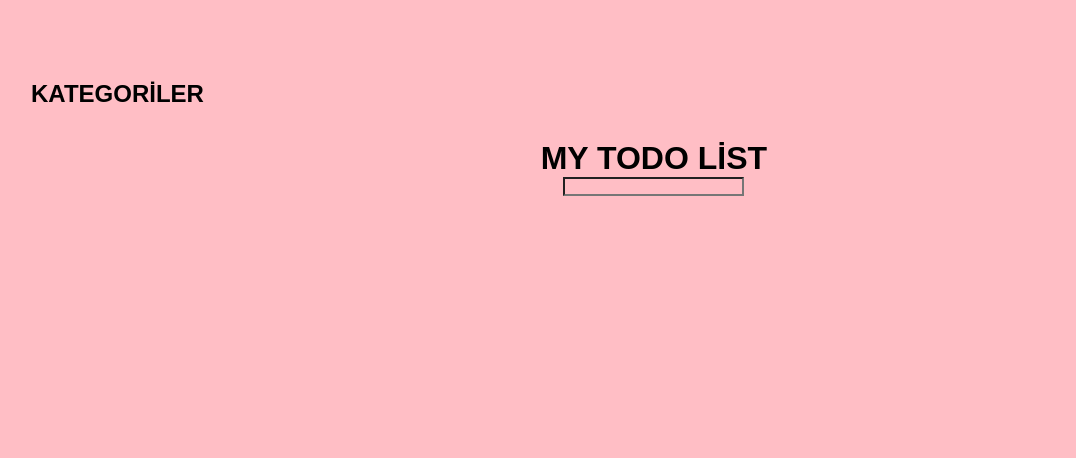
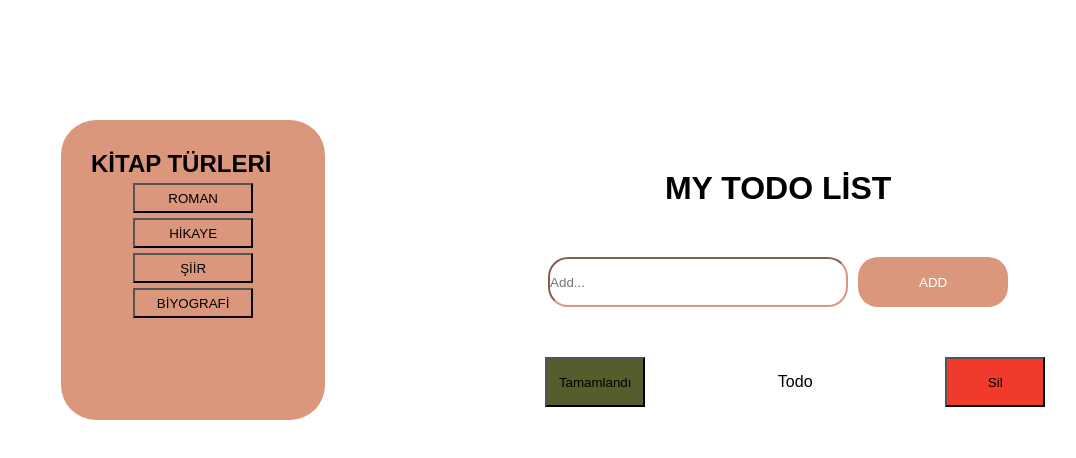
Before and after one commit to nazmiyegnydnn/todoListExample, a React (Create React App) app: page / in a window 1280 px wide. Shown: the top 458 px of the page, without its empty margins (49-1125 px from the left). Built offline with nearby package versions, Linux system fonts and the light colour scheme.

Commit message:
Home page design started

```diff
--- a/src/App.js
+++ b/src/App.js
@@ -1,14 +1,34 @@
 import './App.scss';
+
 
 function App() {
   return (
      <div className='home'>
+      <div className='homeMenu'>
       <div className='homeLeft'>
-      <h2>KATEGORİLER</h2>
+      <h2>KİTAP TÜRLERİ</h2>
+      <ul>
+        <li><button>ROMAN</button></li>
+        <li><button>HİKAYE</button></li>
+        <li><button>ŞİİR</button></li>
+        <li><button>BİYOGRAFİ</button></li>
+      </ul>
       </div>
       <div className='homeRight'>
       <h1>MY TODO LİST</h1>
-      <input />
+      <input type='text'
+            className='todo-input'
+            placeholder='Add...'
+            // onChange={inputTextHandler}
+            // value={inputText}
+            />
+      <button className='add'>ADD</button>
+      <div className='list'>
+        <button className='completed'>Tamamlandı</button>
+        <label>Todo</label>
+        <button className='delete'>Sil</button>
+      </div>
+      </div>
       </div>
      </div>
   );
--- a/src/App.scss
+++ b/src/App.scss
@@ -3,20 +3,83 @@
     padding: 0;
     box-sizing: border-box;
     font-family:sans-serif;
-    background-color: #FFBEC5;
 }
 .home{
-    display: grid;
-    grid-template-columns: repeat(4, 1fr);
-    grid-template-rows: repeat(2, 1fr);
-    width: 80%;
-    margin: 80px;
-    // .homeLeft{
-
-    // }
-    .homeRight{
-     width: 900px;
-     text-align: center;
-     margin-top: 60px;
+    background-color: #D3C8B5;
+    .homeMenu{
+        display: flex;
+        border-radius: 20px;
+        width: 1200px;
+        height: 500px;
+        padding: 50px;
+        position: absolute;
+        top:0;
+        left: 0;
+        margin: 70px 0 0 60px;
+        .homeLeft{
+            width: 300px;
+            height: 300px;
+            padding: 30px;
+            border-radius: 35px;
+            background-color: #DA977C;
+            h2{
+                margin-bottom: 5px;
+            }
+            ul{
+                list-style-type: none;
+                text-align: center;
+                li{
+                    padding-bottom: 5px;
+                    button{
+                        width: 120px;
+                        height: 30px;
+                        background-color: #DA977C;
+                        border-radius: 1px solid black;
+                    }
+                }
+            }
+           }
+           .homeRight{
+            width: 900px;
+            text-align: center;
+            margin: 50px 0 0 70px;
+            h1{
+               margin-bottom: 50px;
+            }
+            input{
+               width: 300px;
+               height: 50px;
+               border-color: #DA977C;
+               border-radius: 20px;
+            }
+            .add{
+               width: 150px;
+               height: 50px;
+               background-color: #DA977C;
+               border: none;
+               border-radius: 20px;
+               margin-left: 10px;
+               color: white;
+            }
+            .list{
+                display: flex;
+                justify-content: space-between;
+                align-items: center;
+                background-color: white;
+                width: 500px;
+                height: 50px;
+                margin: 50px 0 0 150px;
+                .completed{
+                    background-color: #565C2B;
+                    height: 50px;
+                    width: 100px;
+                }
+                .delete{
+                    background-color: #EF3A2C;
+                    height: 50px;
+                    width: 100px;
+                }
+            }
+           }
     }
 }
```
Also changed, not shown: 1 other file (tests, documents, lock files or other folders).
